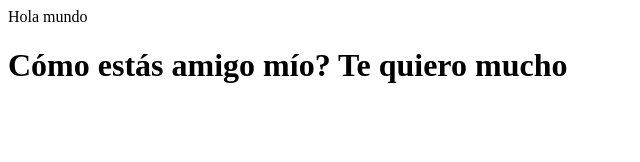
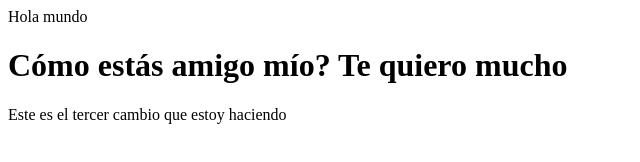
Before and after one commit to Andres20280713/Primer-repositorio-remoto, a plain HTML site: page index.html in a window 1280 px wide. Shown: the whole page, without its empty margins (0-640 px from the left). Drawn offline with Linux system fonts and the light colour scheme.

Commit message:
Tercer cambio en git

```diff
--- a/index.html
+++ b/index.html
@@ -8,5 +8,6 @@
 <body>
     Hola mundo
     <h1>Cómo estás amigo mío? Te quiero mucho</h1>
+    Este es el tercer cambio que estoy haciendo
 </body>
 </html>
```
